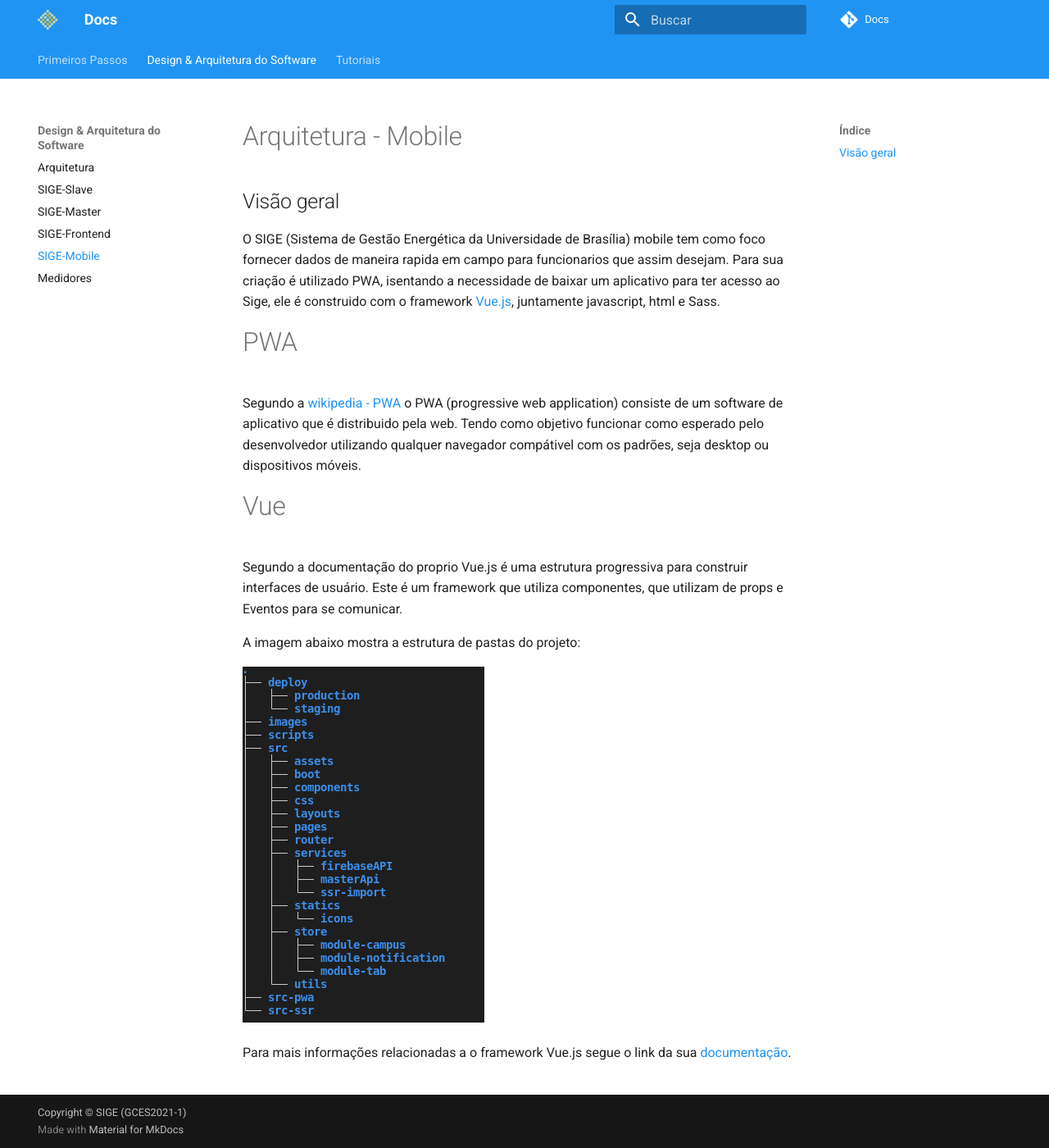
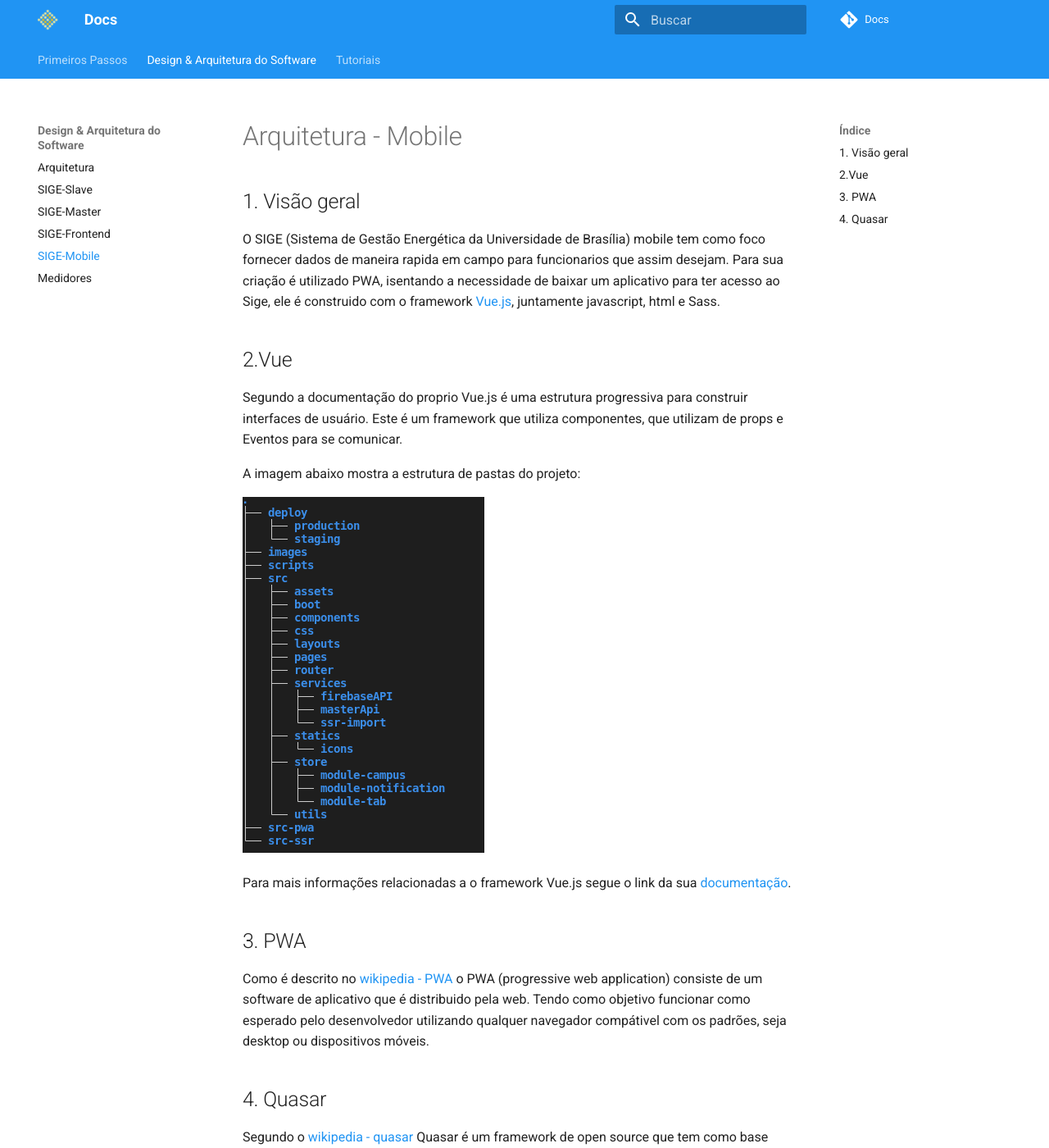
Before and after one commit to lappis-unb/docs, an MkDocs documentation site: the page built from docs/design-arquitetura/mobile.md, in a window 1280 px wide and 1400 px high. Shown: the whole window at 82% size. Built offline with MkDocs 1.6.1 and Material for MkDocs 9.7.7, drawn with Linux system fonts in a browser that asks for light colours; comment, search, counter and statistics services are not loaded; part of the change alters nothing that is shown; some of the changed text lies outside the part shown.

Commit message:
Update doc mobile with numeration and add topic quasar

```diff
--- a/docs/design-arquitetura/mobile.md
+++ b/docs/design-arquitetura/mobile.md
@@ -1,15 +1,10 @@
 # Arquitetura - Mobile
 
-## Visão geral
+## 1. Visão geral
 
 O SIGE (Sistema de Gestão Energética da Universidade de Brasília) mobile tem como foco fornecer dados de maneira rapida em campo para funcionarios que assim desejam. Para sua criação é utilizado PWA, isentando a necessidade de baixar um aplicativo para ter acesso ao Sige, ele é construido com o framework [Vue.js](https://vuejs.org/v2/guide/), juntamente javascript, html e Sass.
 
-
-# PWA
-
-Segundo a [wikipedia - PWA](https://en.m.wikipedia.org/wiki/Progressive_web_application) o PWA (progressive web application) consiste de um software de aplicativo que é distribuido pela web. Tendo como objetivo funcionar como esperado pelo desenvolvedor utilizando qualquer navegador compátivel com os padrões, seja desktop ou dispositivos móveis.
-
-# Vue
+## 2.Vue
 
 Segundo a documentação do proprio Vue.js é uma estrutura progressiva para construir interfaces de usuário. Este é um framework que utiliza componentes, que utilizam de props e Eventos para se comunicar.
 
@@ -18,3 +13,13 @@ A imagem abaixo mostra a estrutura de pastas do projeto:
 ![Tree Mobile](./images/tree_mobile.png)
 
 Para mais informações relacionadas a o framework Vue.js segue o link da sua [documentação](https://vuejs.org/v2/guide/).
+
+## 3. PWA
+
+Como é descrito no [wikipedia - PWA](https://en.m.wikipedia.org/wiki/Progressive_web_application) o PWA (progressive web application) consiste de um software de aplicativo que é distribuido pela web. Tendo como objetivo funcionar como esperado pelo desenvolvedor utilizando qualquer navegador compátivel com os padrões, seja desktop ou dispositivos móveis.
+
+## 4. Quasar
+
+Segundo o [wikipedia - quasar](https://en.wikipedia.org/wiki/Quasar_framework) Quasar é um framework de open source que tem como base Vue.JS que é utilizado para a construção de aplicativos, com uma única base de código, e ainda assim permite implantar na Web algumas tecnologias como SPA, PWA, SSR, para um aplicativo móvel, para este projete é utilizado o PWA.
+
+Para mais informações relacionadas a o framework Quasar Vue.js segue o link da sua [documentação](https://quasar.dev/).
```
